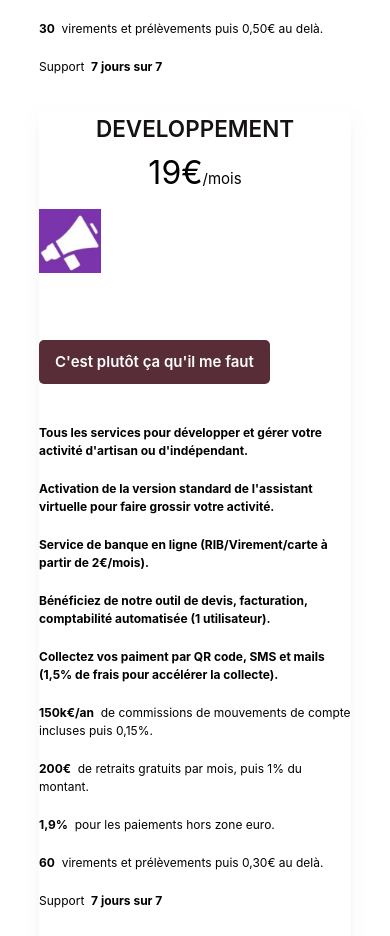
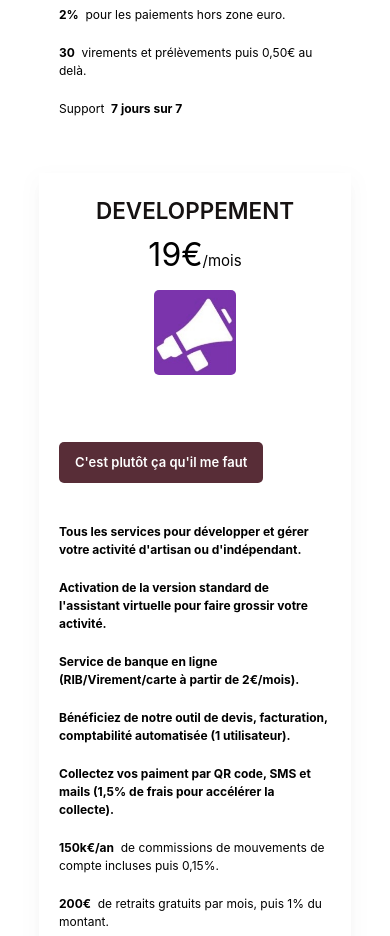
Before and after one commit to b-partners/web-landing, a React (Create React App) app: page / in a window 390 px wide. Shown: the part 2410-3346 px from the top of the page. Built offline with nearby package versions, Linux system fonts and the light colour scheme.

Commit message:
fix: pricing responsive design

```diff
--- a/public/assets/css/styles.css
+++ b/public/assets/css/styles.css
@@ -769,13 +769,14 @@ video {
 
 .pricing-img {
 	margin-bottom: 25px;
-	max-width: 30%;
+	max-width: 100%;
+	border-radius: 5px;
 }
 
 #fusee {
 	margin-top: 10px;
 	margin-bottom: 35px;
-	max-width: 20%;
+	max-width: 100%;
 }
 
 .pricing-header {
@@ -806,6 +807,8 @@ video {
 	display: inline-block;
 	color: white;
 	font-weight: 600;
+	font-size: var(--small-font-size);
+	text-align: center;
 	margin-top: 25px;
 	padding: 10px 16px;
 	text-decoration: none;
--- a/src/pages/Home/Pricing/Pricing.css
+++ b/src/pages/Home/Pricing/Pricing.css
@@ -22,6 +22,16 @@
     width: 25%;
     height: fit-content;
     margin-top: auto;
+}
+
+.pricing-img-container {
+    width: 30%;
+    margin-left: auto;
+    margin-right: auto;
+}
+
+.pricing-plan {
+    padding: 20px;
 }
 
 .decoration__data {
@@ -128,6 +138,10 @@
         margin: auto;
     }
 
+    .pricing-plan {
+        padding: 20px;
+    }
+
     .pricing__button {
         width: 100%;
         margin: auto;
```
